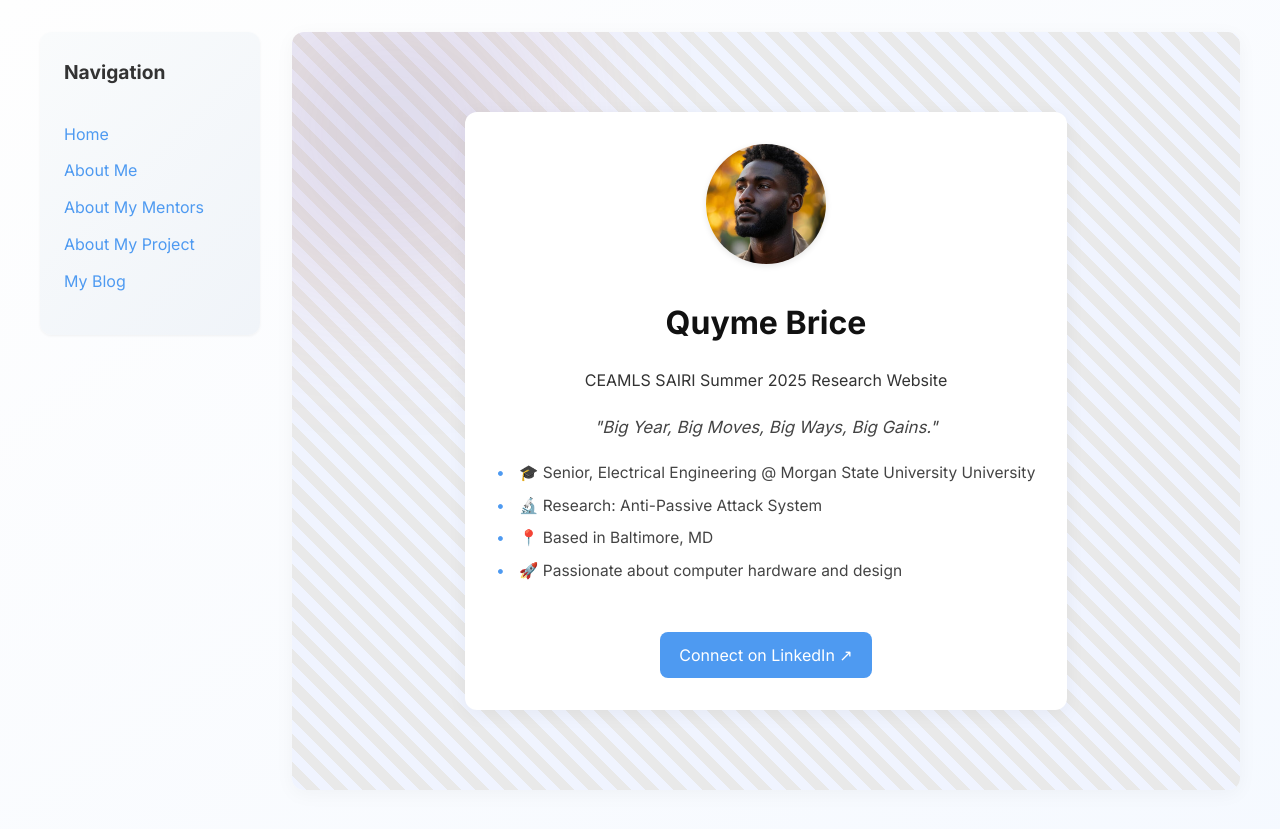
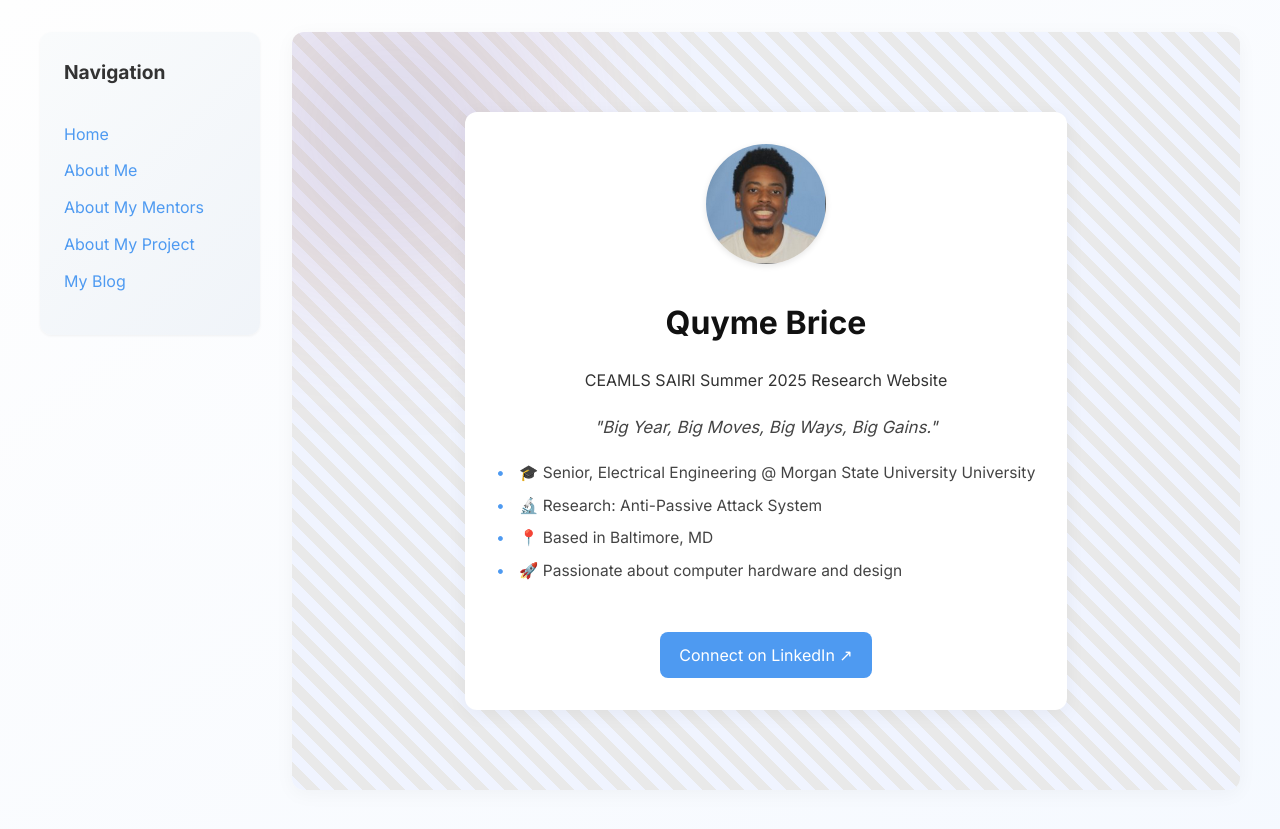
Before and after one commit to Qubri2/Qubri2.github.io, a Jekyll site: the page built from index.md, in a window 1280 px wide. Shown: the top 829 px of the page. Built offline with Jekyll 4.4.1, drawn with Linux system fonts in a browser that asks for light colours.

Commit message:
Update index.md

```diff
--- a/index.md
+++ b/index.md
@@ -12,5 +12,5 @@ quick_facts:
   - "🚀 Passionate about computer hardware and design"
 
 linkedin: www.linkedin.com/in/quyme-brice-1a9588169
-image: /assets/images/me.jpg
+image: assets/images/BB picture.PNG
 ---
```
